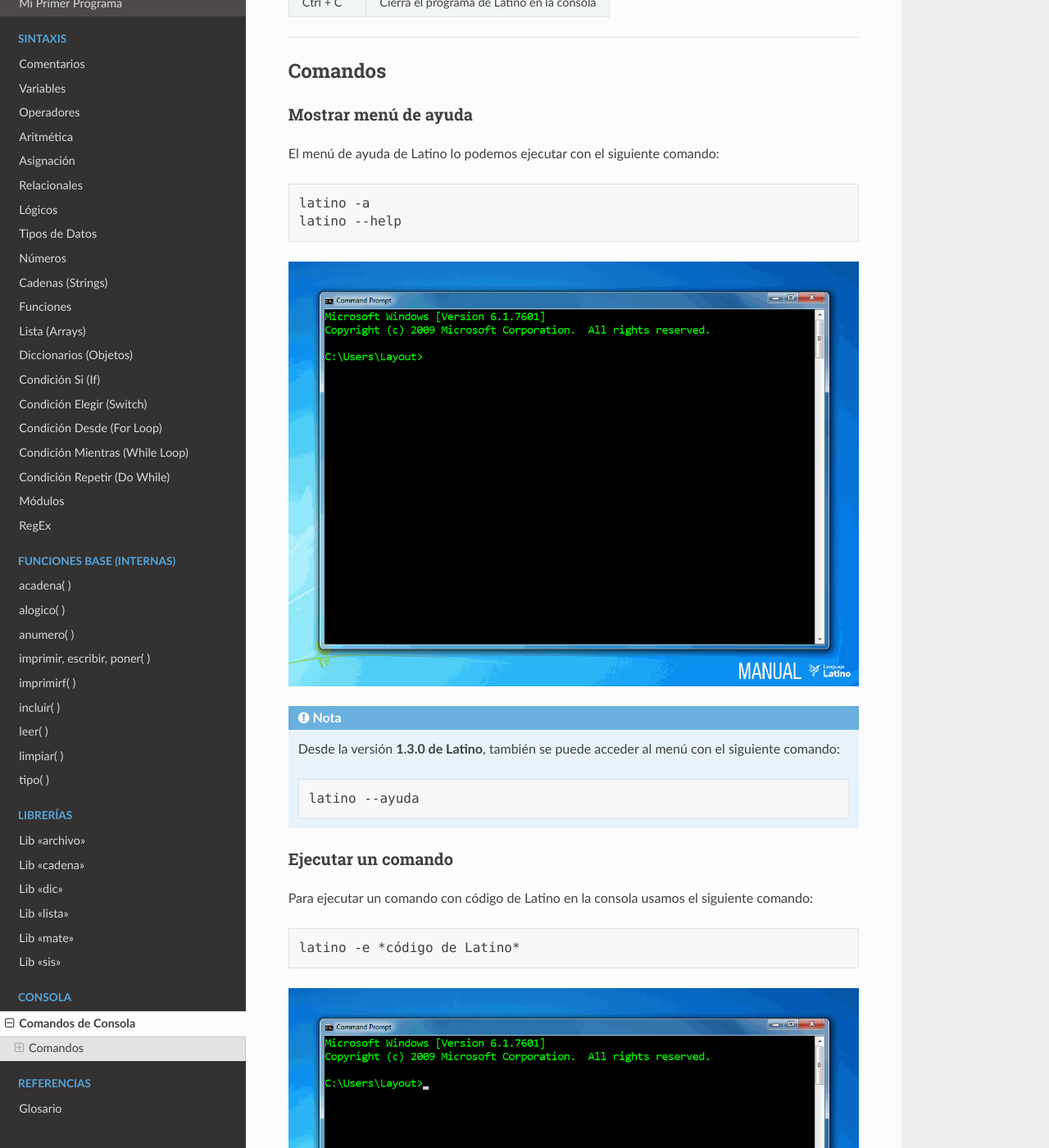
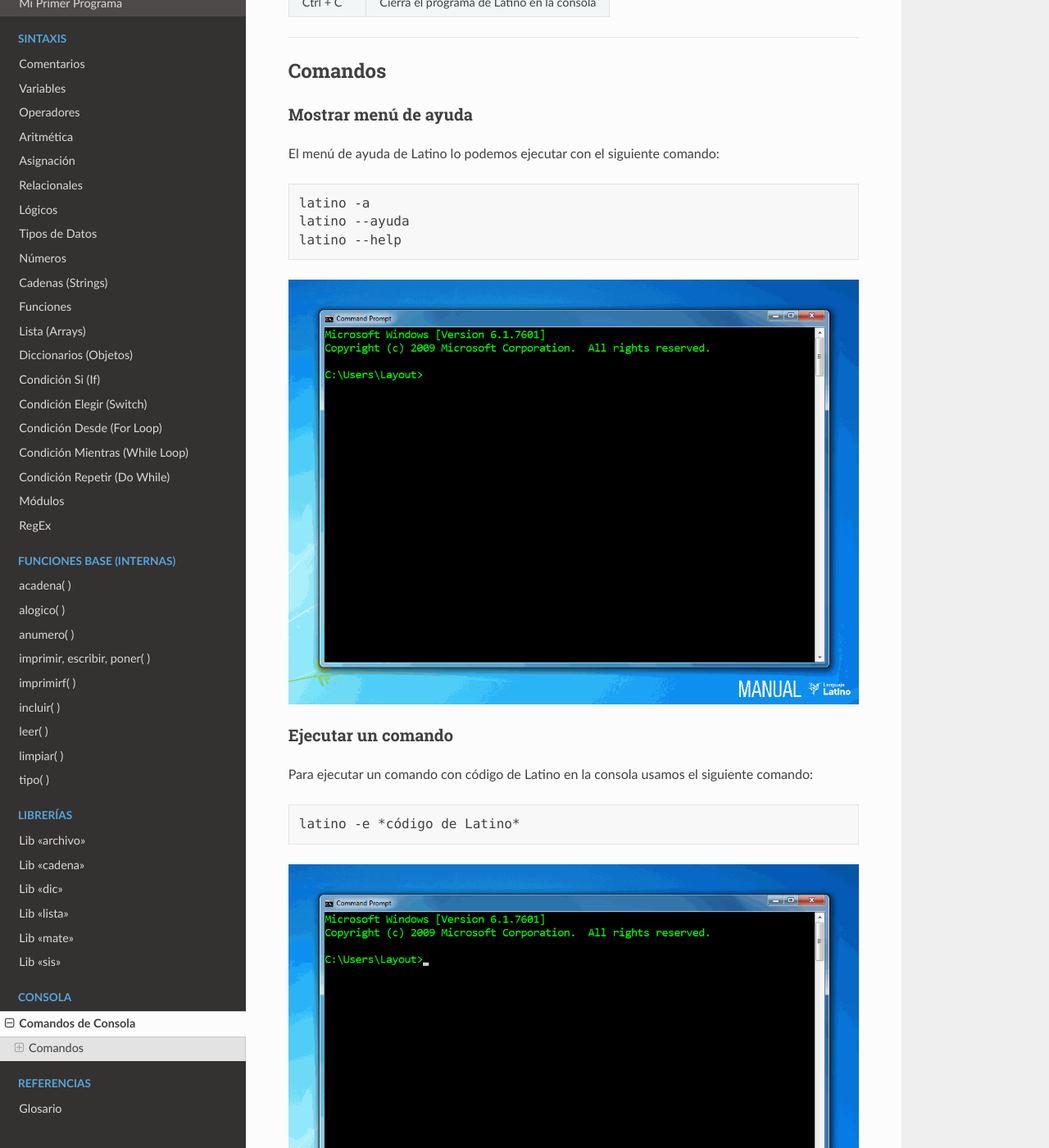
Before and after one commit to LatinoDocs/Manual-Latino, a Sphinx documentation site: the page built from docs/consola/Comandos-Consola.rst, in a window 1280 px wide and 1400 px high, scrolled down 524 px. Shown: the whole window at 82% size. Built offline with Sphinx 7.4.7 and the Read the Docs theme 2.0.0, drawn with Linux system fonts in a browser that asks for light colours; comment, search, counter and statistics services are not loaded; some of the changed text lies outside the part shown.

Commit message:
Actulización de los comandos de consola

```diff
--- a/docs/consola/Comandos-Consola.rst
+++ b/docs/consola/Comandos-Consola.rst
@@ -41,15 +41,10 @@
 .. code-block:: bash
 
    latino -a
+   latino --ayuda
    latino --help
 
 .. image:: ../_static/_media/comandos-Consola/latinoAyudaTerminal.gif
-
-.. note:: Desde la versión **1.3.0 de Latino**, también se puede acceder al menú con el siguiente comando:
-
-   .. code-block:: bash
-
-      latino --ayuda
 
 Ejecutar un comando
 +++++++++++++++++++++
@@ -68,14 +63,9 @@
 .. code-block:: bash
 
    latino -v
+   latino --version
 
 .. image:: ../_static/_media/comandos-Consola/latinoVersionTerminal.gif
-
-.. note:: Desde la versión **1.3.0 de Latino** también se puede usar el siguiente comando:
-
-   .. code-block:: bash
-
-      latino --version
 
 .. _atajoConsolaLink:
 
```
